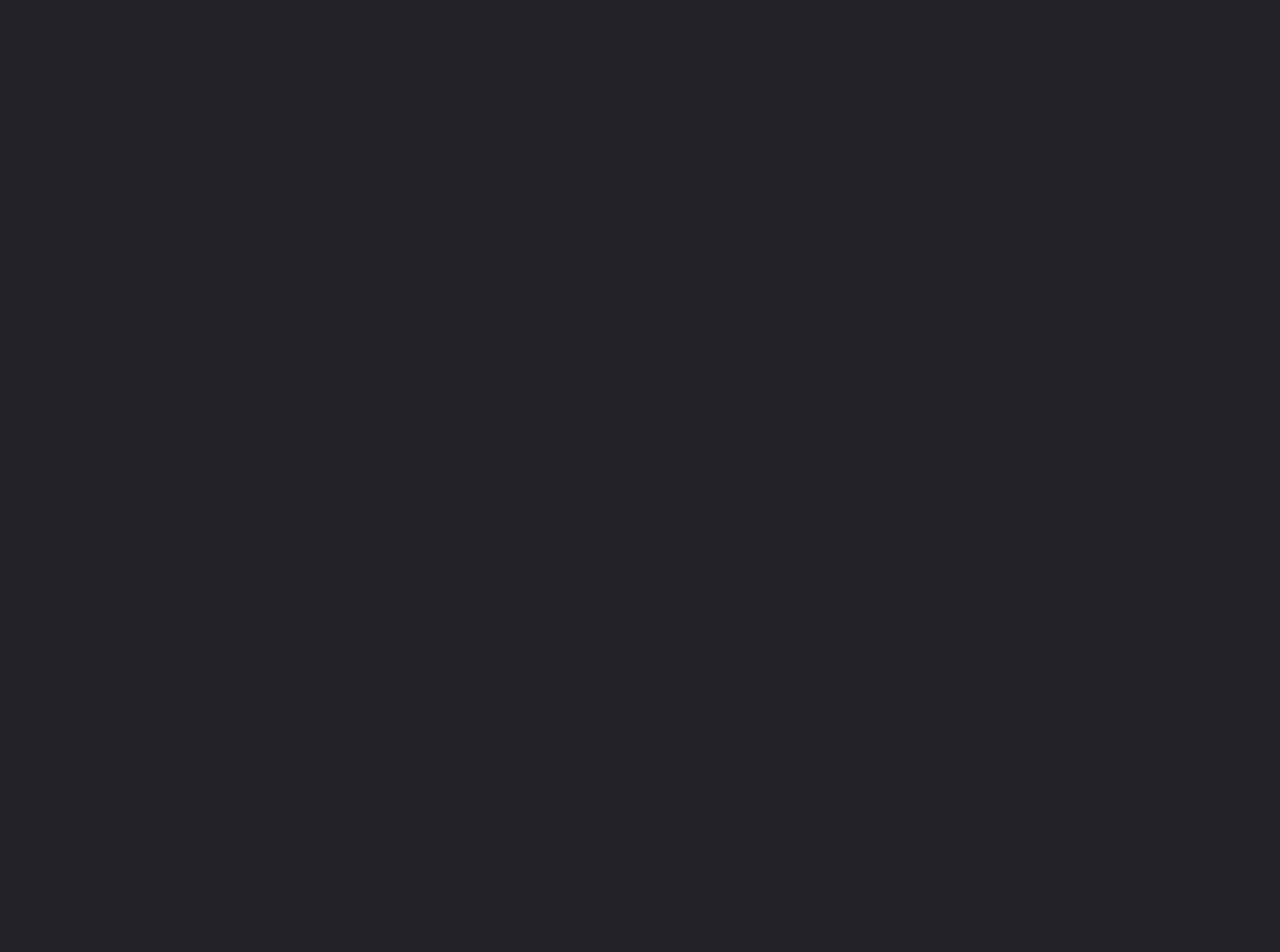
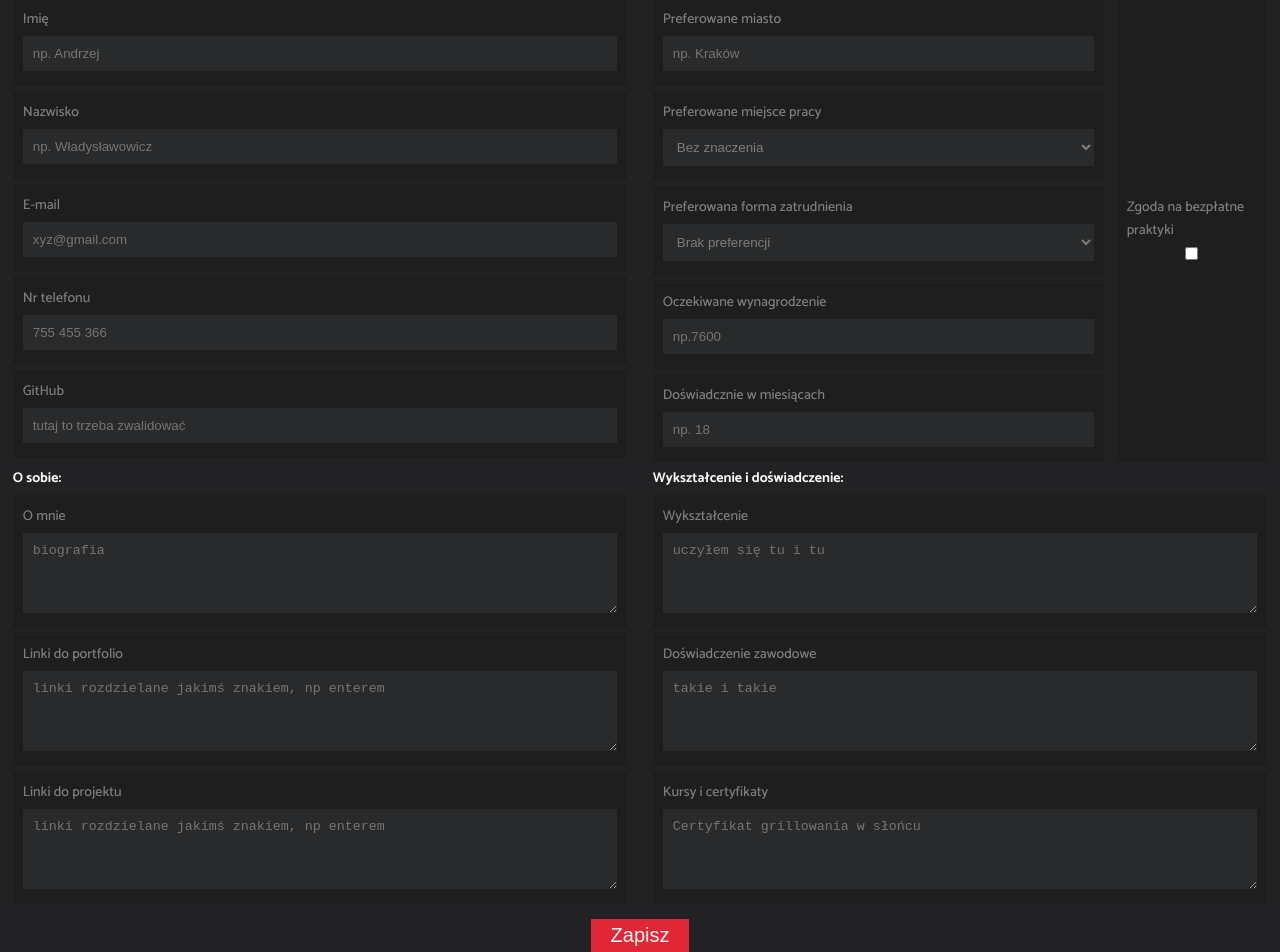
Before and after one commit to Konrad123456/megak-head-hunter-fe, a React (Create React App) app: page /user/1 in a window 1280 px wide. Before the commit this address had no page. Shown: the part 145-1097 px from the top of the page. Before the commit the page ends 800 px from the top, so only its background shows below. Built offline with nearby package versions, Linux system fonts and the light colour scheme.

Commit message:
Added final CSS styling for UserPage. Added route for UserPage

```diff
--- a/src/App.tsx
+++ b/src/App.tsx
@@ -1,13 +1,15 @@
 import React from 'react';
 import {Route,Routes} from "react-router-dom";
 import {UserPage} from "./pages/UserPage/UserPage";
+import {LoginPage} from "./pages/LoginPage/LoginPage";
 
 function App() {
 
   return (
 
       <Routes>
-        <Route path="/" element={<UserPage/>}/>
+          <Route path="/" element={<LoginPage/>}/>
+          <Route path="/user/:id" element={<UserPage/>}/>
       </Routes>
 
   )
--- a/src/pages/UserPage/UserPage.tsx
+++ b/src/pages/UserPage/UserPage.tsx
@@ -114,7 +114,7 @@ export const UserPage = () => (
 
                 </div>
                 <div className="user-page__submit-box">
-                    <button className="btn">Zapisz</button>
+                    <button className="btn user-submit-btn">Zapisz</button>
                 </div>
             </div>
         </div>
--- a/src/pages/UserPage/_user_page.scss
+++ b/src/pages/UserPage/_user_page.scss
@@ -32,47 +32,57 @@
   &__col1, &__col2, &__col3, &__col4{
     width: 48%;
 
-    .input_col1, {
-      width: 70%;
-    }
-    .input_col2{
-      width: 25%;
-      .checkbox{
-        height: 330px;
-      }
-    }
+
   }
-
 
   &__input-box {
     display: flex;
     flex-direction: column;
     margin: 5px 0;
-    background-color: $color-blackish-three;
+    background-color: $color-blackish-one;
     padding: 10px;
     border: 0;
     color: $color-greyish-two;
     outline: none;
   }
 
+  .input-container{
+    display: flex;
+
+    .input_col1, {
+      width: 75%;
+      margin-right: 2%;
+    }
+    .input_col2{
+      display: flex;
+      width: 25%;
+      .checkbox{
+        align-items: center;
+        display: flex;
+        justify-content: center;
+      }
+    }
+  }
+
   label {
     font-size: 14px;
   }
 
-  input{
+  input, select, textarea{
+    margin: 5px 0;
     background-color: $color-blackish-three;
+    padding: 10px;
+    border: 0;
+    color: #7e7e7e;
+    outline: none;
   }
 
-  select{
-    background-color: blue;
-  }
-
-  textarea{
-    background-color: green;
+  h1 {
+    font-size: 2rem;
   }
 
   h2 {
-    font-size:15px;
+    font-size: 1.4rem;
   }
 
   .logo{
@@ -90,4 +100,10 @@
     padding: 4px 8px;
     font-weight: 100;
   }
+
+  .user-submit-btn{
+    font-size: 2rem;
+    padding: 5px 20px;
+    margin-top: 10px;
+  }
 }
```
